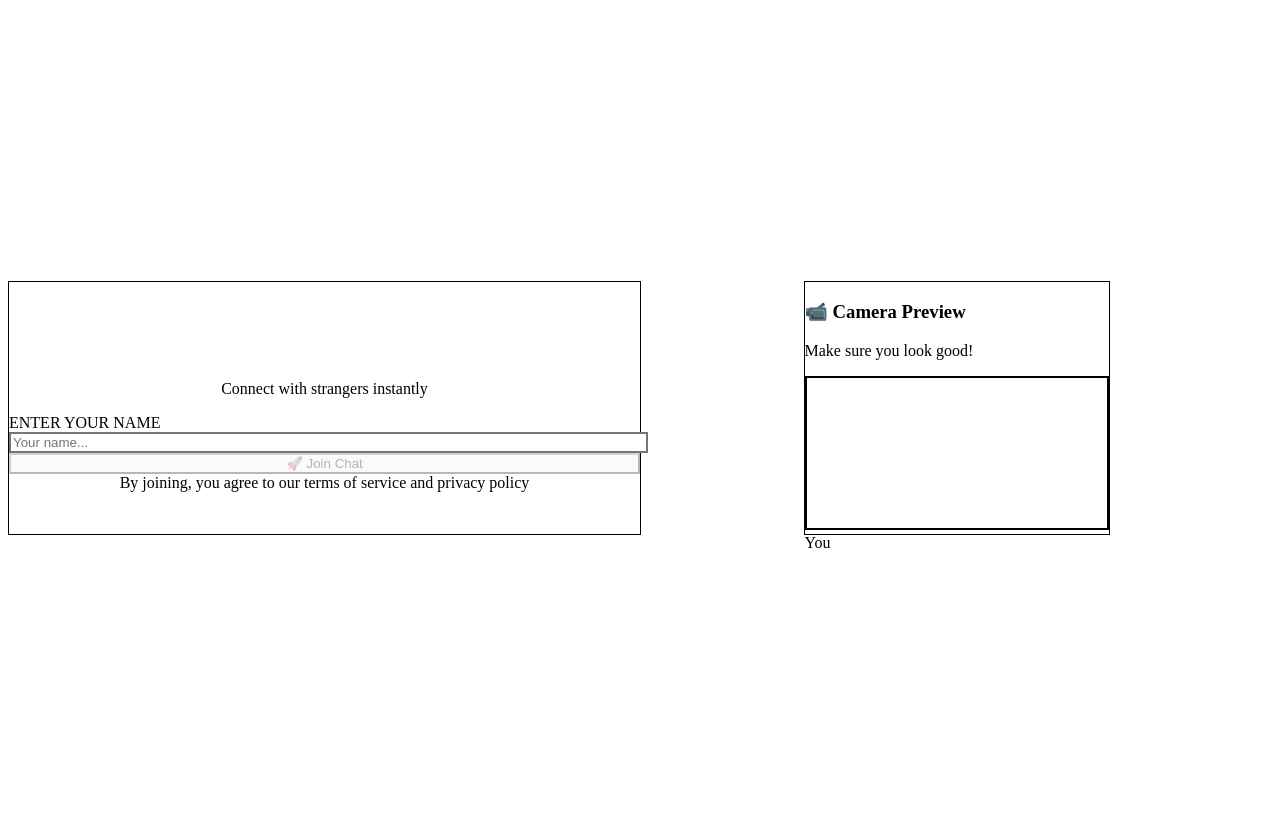
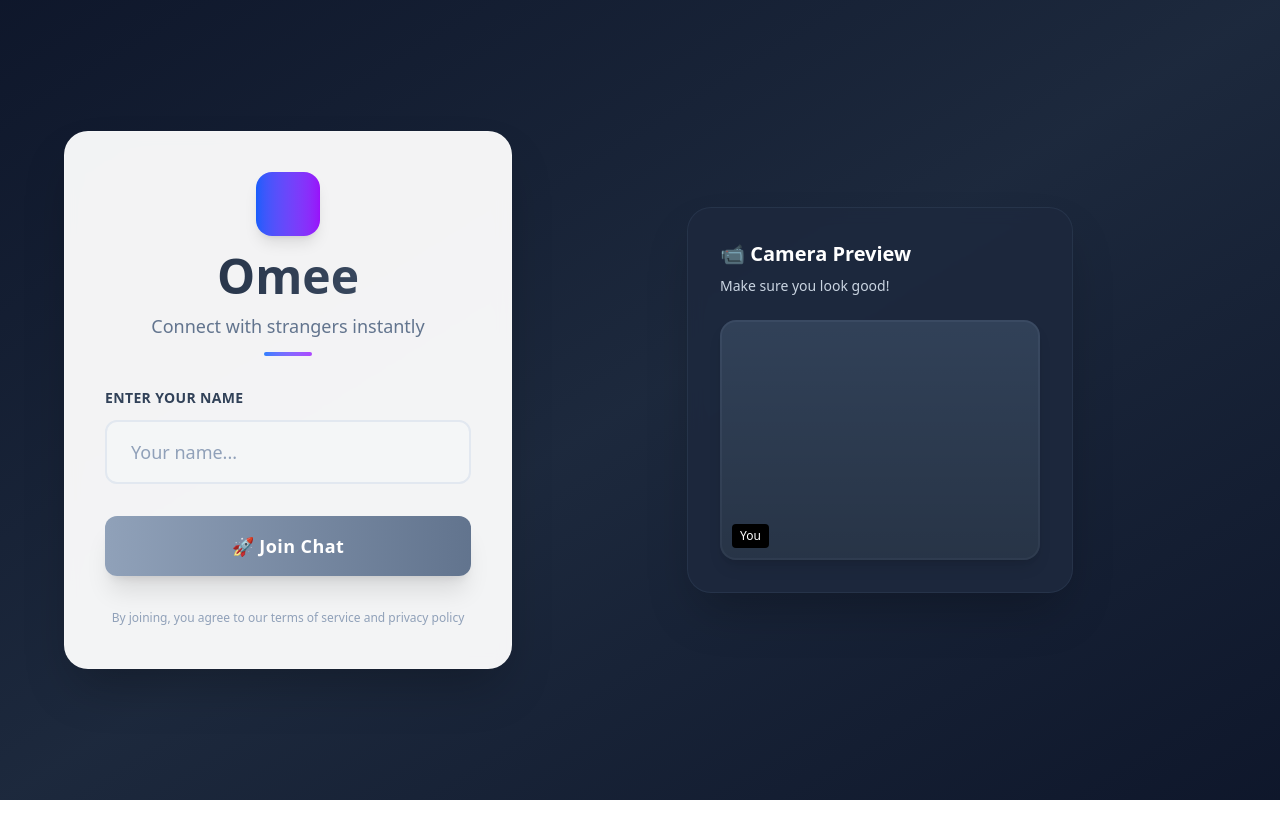
Before and after one commit to GurukantPatil01/Omegle, a React (Vite) app in the folder frontend/: page / in a window 1280 px wide. Built offline with nearby package versions, Linux system fonts and the light colour scheme; no server answers.

Commit message:
Fix Tailwind CSS v4 configuration

```diff
--- a/frontend/postcss.config.js
+++ /dev/null
@@ -1,8 +0,0 @@
-import tailwindcss from '@tailwindcss/postcss'
-
-export default {
-  plugins: {
-    tailwindcss,
-    autoprefixer: {},
-  },
-}
--- a/frontend/src/index.css
+++ b/frontend/src/index.css
@@ -1,3 +1 @@
-@tailwind base;
-@tailwind components;
-@tailwind utilities;
+@import "tailwindcss";
```
